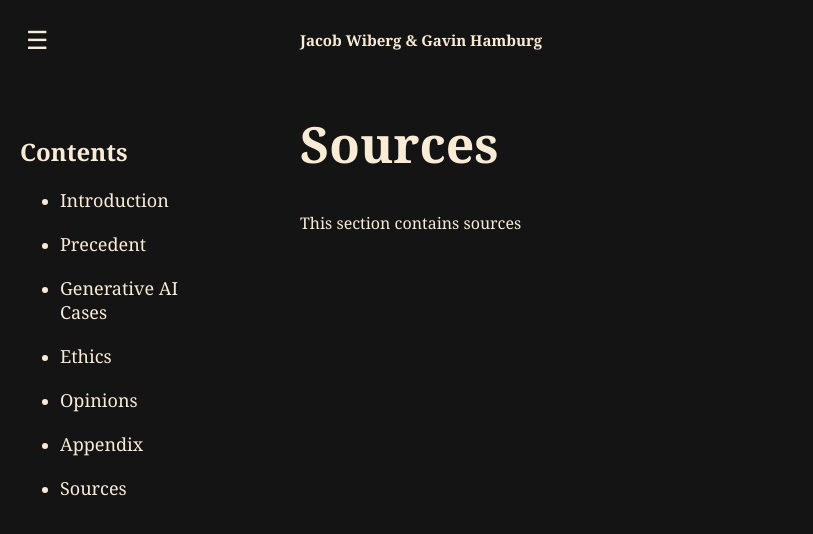
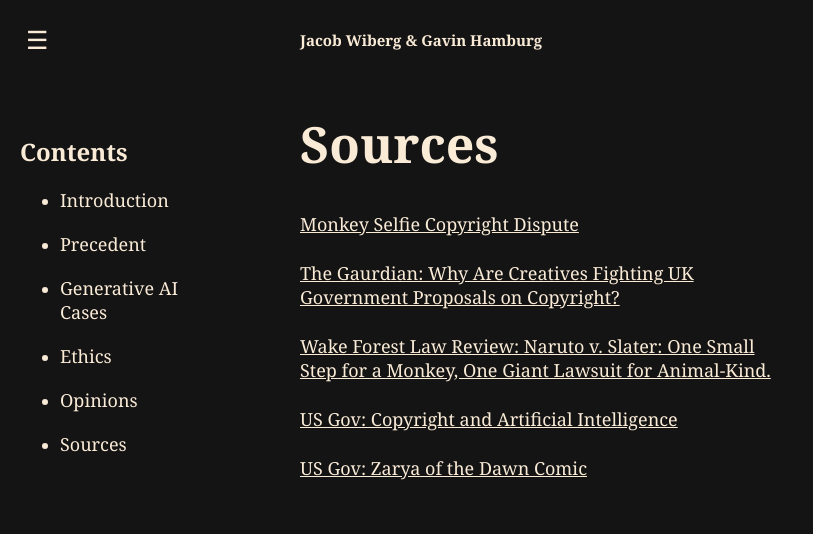
Before and after one commit to jdwiberg/Programmer-Profile, a plain HTML site: page sources.html in a window 1280 px wide. Shown: the whole page, without its empty margins (0-813 px from the left). Drawn offline with nearby package versions, Linux system fonts and the light colour scheme.

Commit message:
editing and sources

```diff
--- a/load.js
+++ b/load.js
@@ -27,7 +27,6 @@ window.onload = function() {
     loadMarkdown('topics/cases.md', 'markdown-container-2');
     loadMarkdown('topics/ethics.md', 'markdown-container-3');
     loadMarkdown('topics/opinions.md', 'markdown-container-4');
-    loadMarkdown('topics/appendix.md', 'markdown-container-a');
-
+    loadMarkdown('topics/sources.md', 'markdown-container-s')
 
 };
--- a/sources.html
+++ b/sources.html
@@ -5,6 +5,7 @@
     <meta name="viewport" content="width=device-width, initial-scale=1.0">
     <title>Sources</title>
     <link rel="stylesheet" href="styles.css">
+    <script src="https://cdn.jsdelivr.net/npm/marked@2.1.3/marked.min.js"></script>
 </head>
 <body>
     <button id="ToggleSidebar">☰</button>
@@ -17,14 +18,31 @@
                 <li><a href="topic2.html">Generative AI Cases</a></li>
                 <li><a href="topic3.html">Ethics</a></li>
                 <li><a href="topic4.html">Opinions</a></li>
-                <li><a href="appendix.html">Appendix</a></li>
                 <li><a href="sources.html">Sources</a></li>
             </ul>
         </nav>
         <main class="content">
             <h1 id="names">Jacob Wiberg & Gavin Hamburg</h1>
             <h1 id="topictitle">Sources</h1>
-            <p>This section contains sources</p>
+            <a id="source" href="https://en.wikipedia.org/w/index.php?title=Monkey_selfie_copyright_dispute&oldid=1272300355">
+                Monkey Selfie Copyright Dispute
+            </a>
+            <div></div>
+            <a id="source" href="https://www.theguardian.com/technology/2025/feb/25/why-are-creatives-fighting-uk-government-ai-proposals-on-copyright">
+                The Gaurdian: Why Are Creatives Fighting UK Government Proposals on Copyright?
+            </a>
+            <div></div>
+            <a id="source" href="https://www.wakeforestlawreview.com/2020/02/naruto-v-slater-one-small-step-for-a-monkey-one-giant-lawsuit-for-animal-kind/">
+                Wake Forest Law Review: Naruto v. Slater: One Small Step for a Monkey, One Giant Lawsuit for Animal-Kind.
+            </a>
+            <a id="source" href="https://www.copyright.gov/ai/Copyright-and-Artificial-Intelligence-Part-2-Copyrightability-Report.pdf.">
+                US Gov: Copyright and Artificial Intelligence
+            </a>
+            <a id="source" href="https://www.copyright.gov/docs/zarya-of-the-dawn.pdf">
+                US Gov: Zarya of the Dawn Comic
+            </a>
+
+
         </main>
     </div>
 </body>
--- a/styles.css
+++ b/styles.css
@@ -4,10 +4,11 @@ body {
     text-align: center;
     font-family: "Charter", Georgia, "Times New Roman", serif;
     color: antiquewhite;
+    padding-bottom: 50px;
 }
 
 .sidebar {
-  position: absolute; /* Keeps it fixed in place */
+  position: fixed; /* Keeps it fixed in place */
   left: 20px; /* Moves it to the left */
   top: 115px; /* Adjusts spacing from the top */
   width: 200px; /* Set a fixed width */
@@ -27,7 +28,7 @@ body {
 }
 
 #ToggleSidebar {
-  position: absolute;
+  position: fixed;
   left: 20px;
   margin-top: 25px;
   border: none;
@@ -90,9 +91,20 @@ a:hover {
   position: absolute;
   text-align: left;
   left: 300px;
+  display: inline-block;
   margin-right: 500px;
+  padding-bottom: 500px;
 }
 
 #maintext {
   font-size: 20px;
 }
+
+#source {
+  text-decoration: underline;
+  display: inline-block;
+  margin-bottom: 25px;
+}
+#source:hover {
+  color: gray;
+}
```
Also changed, not shown: appendix.html (+0 -1 lines), index.html (+3 -4 lines), topic1.html (+1 -1 lines), topic2.html (+0 -1 lines), topic3.html (+0 -1 lines), topic4.html (+1 -1 lines).
